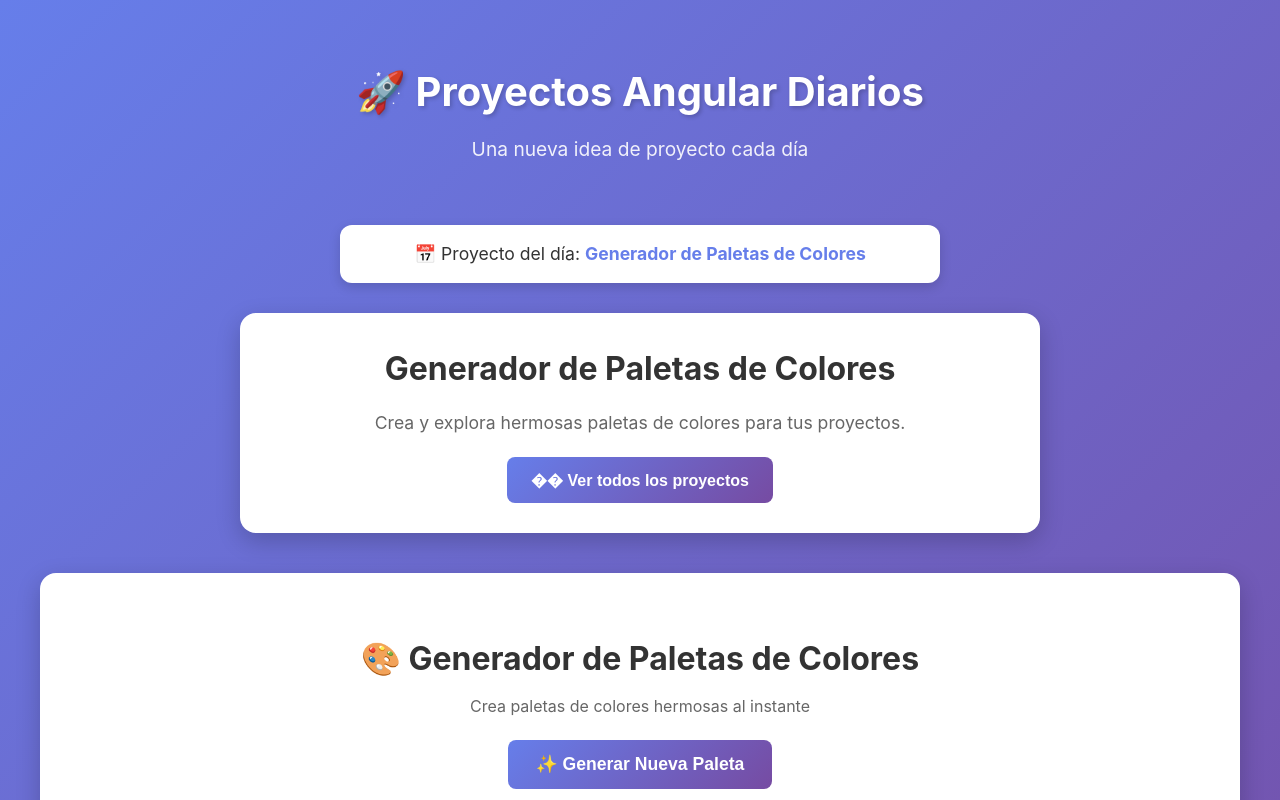
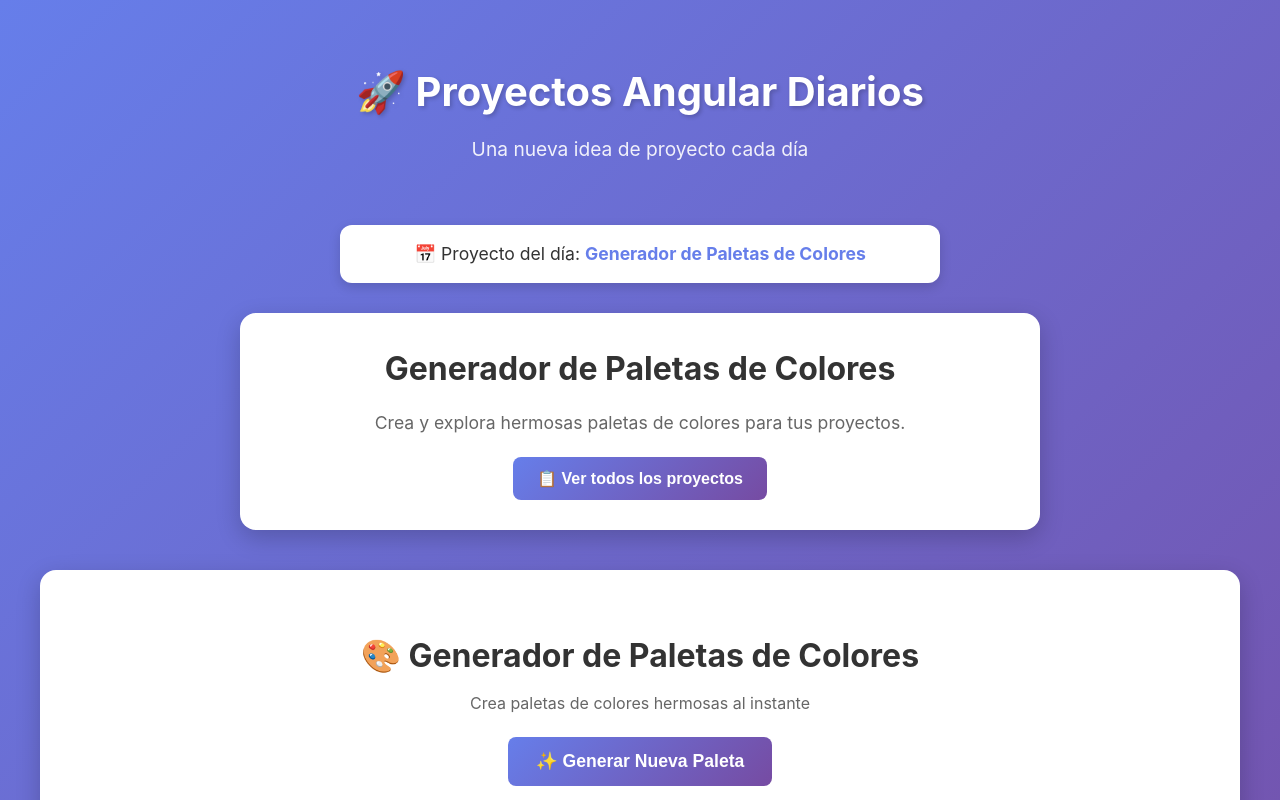
Before and after one commit to N2AGames/Intro_Felp_Cartas, an Angular app in the folder daily-angular-projects/: page / in a window 1280 px wide. Shown: the top 800 px of the page. Built offline with nearby package versions, Linux system fonts and the light colour scheme.

Commit message:
Fix emoji rendering and improve TypeScript type safety for intervals
Co-authored-by: N2AGames <8568014+N2AGames@users.noreply.github.com>

```diff
--- a/daily-angular-projects/src/app/components/project-selector/project-selector.html
+++ b/daily-angular-projects/src/app/components/project-selector/project-selector.html
@@ -12,7 +12,7 @@
     <h2>{{ selectedProject.name }}</h2>
     <p class="description">{{ selectedProject.description }}</p>
     <button (click)="toggleProjectList()" class="browse-btn">
-      {{ showAllProjects ? '❌ Cerrar' : '�� Ver todos los proyectos' }}
+      {{ showAllProjects ? '❌ Cerrar' : '📋 Ver todos los proyectos' }}
     </button>
   </div>
 
--- a/daily-angular-projects/src/app/projects/timer-app/timer-app.ts
+++ b/daily-angular-projects/src/app/projects/timer-app/timer-app.ts
@@ -13,13 +13,13 @@ export class TimerApp implements OnDestroy {
 
   stopwatchTime = 0;
   stopwatchRunning = false;
-  stopwatchInterval: number | null = null;
+  stopwatchInterval: ReturnType<typeof setInterval> | null = null;
 
   countdownMinutes = 1;
   countdownSeconds = 0;
   countdownTime = 60;
   countdownRunning = false;
-  countdownInterval: number | null = null;
+  countdownInterval: ReturnType<typeof setInterval> | null = null;
 
   get stopwatchDisplay(): string {
     const minutes = Math.floor(this.stopwatchTime / 60);
```
